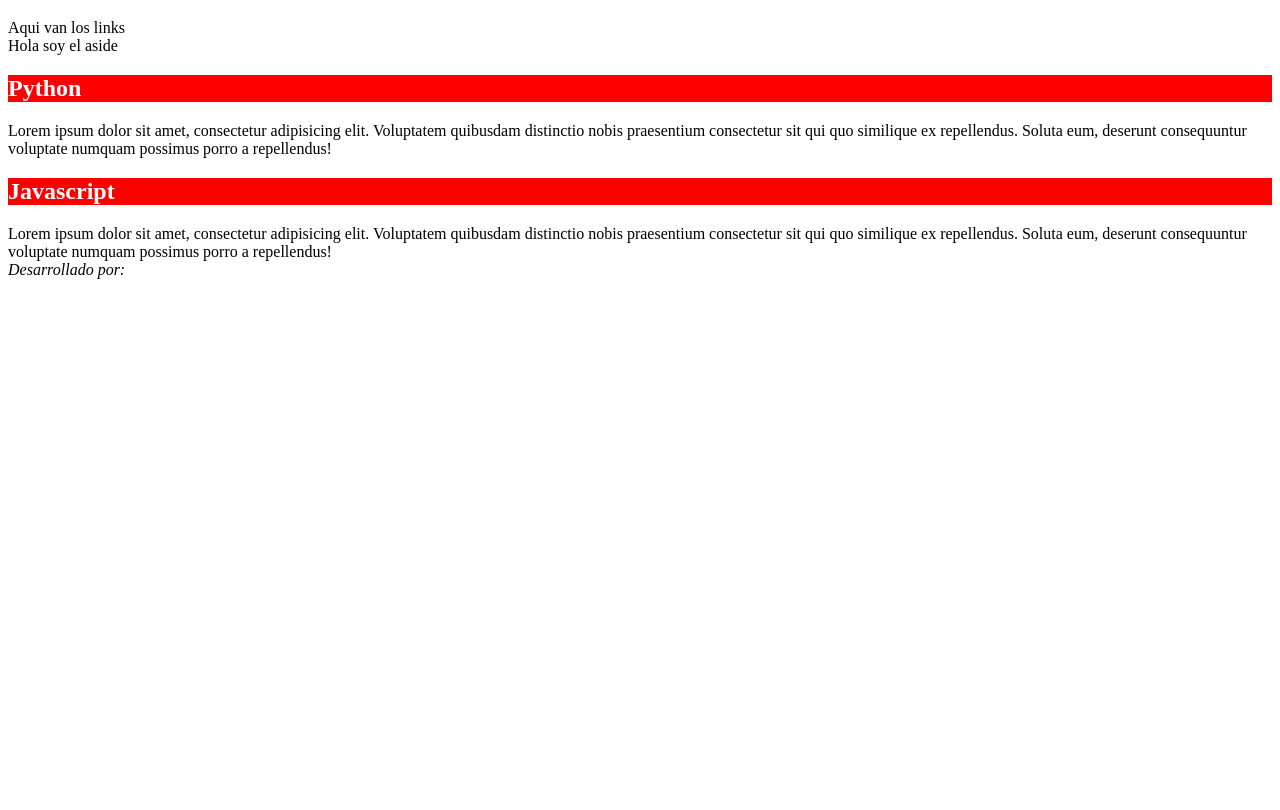
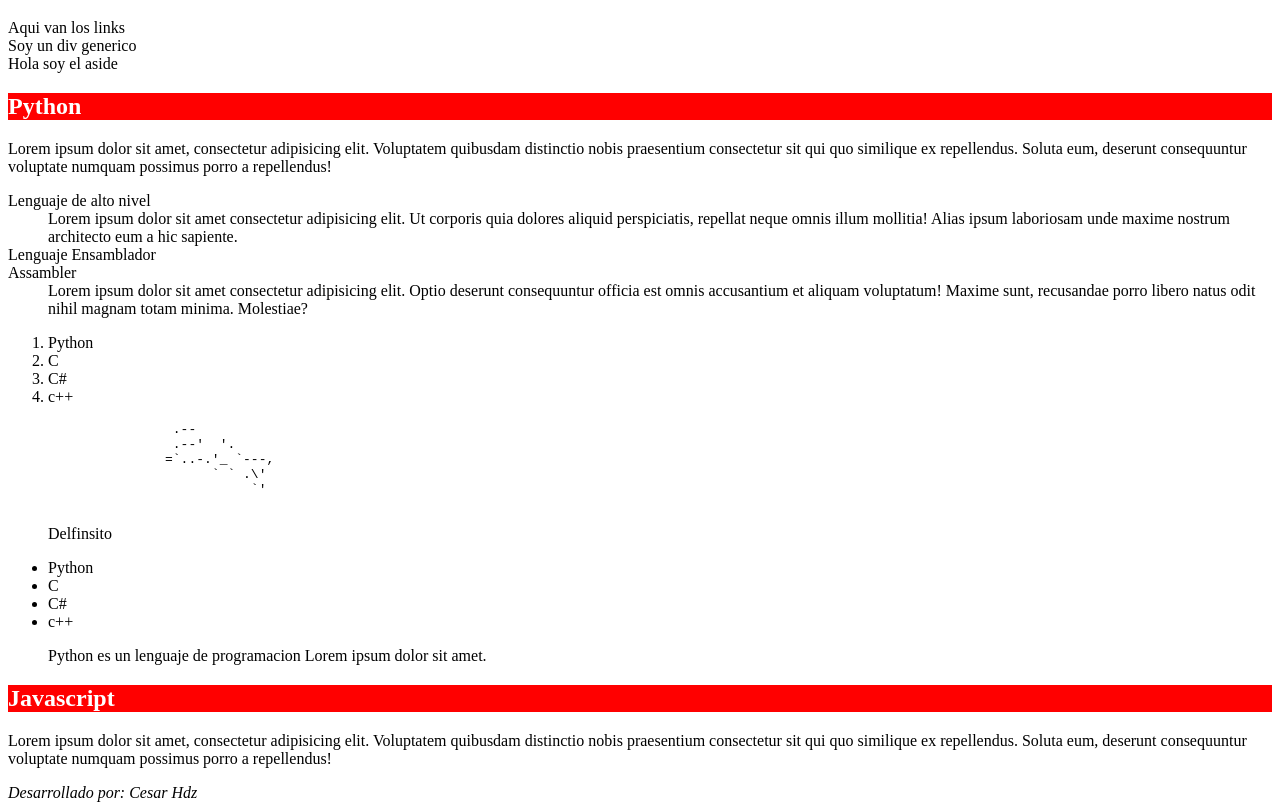
Before and after one commit to CesarMackleinJr/ClaseCETIC51, a plain HTML site: page index.html in a window 1280 px wide. Shown: the part 61-871 px from the top of the page. Before the commit the page ends 800 px from the top, so only its background shows below. Drawn offline with Linux system fonts and the light colour scheme.

Commit message:
Figuras, estructura y articulos

```diff
--- a/index.html
+++ b/index.html
@@ -25,14 +25,17 @@
 
 </head>
 <body>
+
     <header>
-
         <h1>Lenguajes de programacion</h1>
         <nav>
             Aqui van los links
         </nav>
+        <div>
+            Soy un div generico
+        </div>
+    </header>
 
-    </header>
     <aside>
         Hola soy el aside
     </aside>
@@ -40,24 +43,59 @@
     <section>
         <article>
             <h2>Python</h2>
-            Lorem ipsum dolor sit amet, consectetur adipisicing elit. Voluptatem quibusdam distinctio nobis praesentium consectetur sit qui quo similique ex repellendus. Soluta eum, deserunt consequuntur voluptate numquam possimus porro a repellendus!
+            <p>Lorem ipsum dolor sit amet, consectetur adipisicing elit. Voluptatem quibusdam distinctio nobis praesentium consectetur sit qui quo similique ex repellendus. Soluta eum, deserunt consequuntur voluptate numquam possimus porro a repellendus!</p>
         </article>
+
+        <!-- Lista de definiciones -->
+        <dl>
+            <dt>Lenguaje de alto nivel</dt>
+            <dd>Lorem ipsum dolor sit amet consectetur adipisicing elit. Ut corporis quia dolores aliquid perspiciatis, repellat neque omnis illum mollitia! Alias ipsum laboriosam unde maxime nostrum architecto eum a hic sapiente.
+            </dd>
+            <dt>Lenguaje Ensamblador</dt>
+            <dt>Assambler</dt>
+            <dd>Lorem ipsum dolor sit amet consectetur adipisicing elit. Optio deserunt consequuntur officia est omnis accusantium et aliquam voluptatum! Maxime sunt, recusandae porro libero natus odit nihil magnam totam minima. Molestiae?</dd>
+        </dl>
+        <ol>
+            <li>Python</li>
+            <li>C</li>
+            <li>C#</li>
+            <li>c++</li>
+        </ol>
+        <figure>
+            <pre>
+                .--
+                .--'  '.
+               =`..-.'_ `---,
+                     ` ` .\'
+                          `'
+            </pre>
+            <figcaption>Delfinsito</figcaption>
+        </figure>
+            <!-- Para generar un ul con 4 li la formula es ul>li{Lenguaje}*4 -->
+        <ul>
+            <li>Python</li>
+            <li>C</li>
+            <li>C#</li>
+            <li>c++</li>
+        </ul>
+
+
+
+
+        <blockquote cite="www.becas-santander.com">
+            Python es un lenguaje de programacion Lorem ipsum dolor sit amet.
+        </blockquote>
 
         <article>
             <h2>Javascript</h2>
-            Lorem ipsum dolor sit amet, consectetur adipisicing elit. Voluptatem quibusdam distinctio nobis praesentium consectetur sit qui quo similique ex repellendus. Soluta eum, deserunt consequuntur voluptate numquam possimus porro a repellendus!
+            <p>Lorem ipsum dolor sit amet, consectetur adipisicing elit. Voluptatem quibusdam distinctio nobis praesentium consectetur sit qui quo similique ex repellendus. Soluta eum, deserunt consequuntur voluptate numquam possimus porro a repellendus!</p>
         </article>
-
-
-
     </section>
 
 
     <footer>
-        <address>Desarrollado por: </address>
-
+        <address>Desarrollado por: Cesar Hdz</address>
     </footer>
-
 
 </body>
 </html>
```
